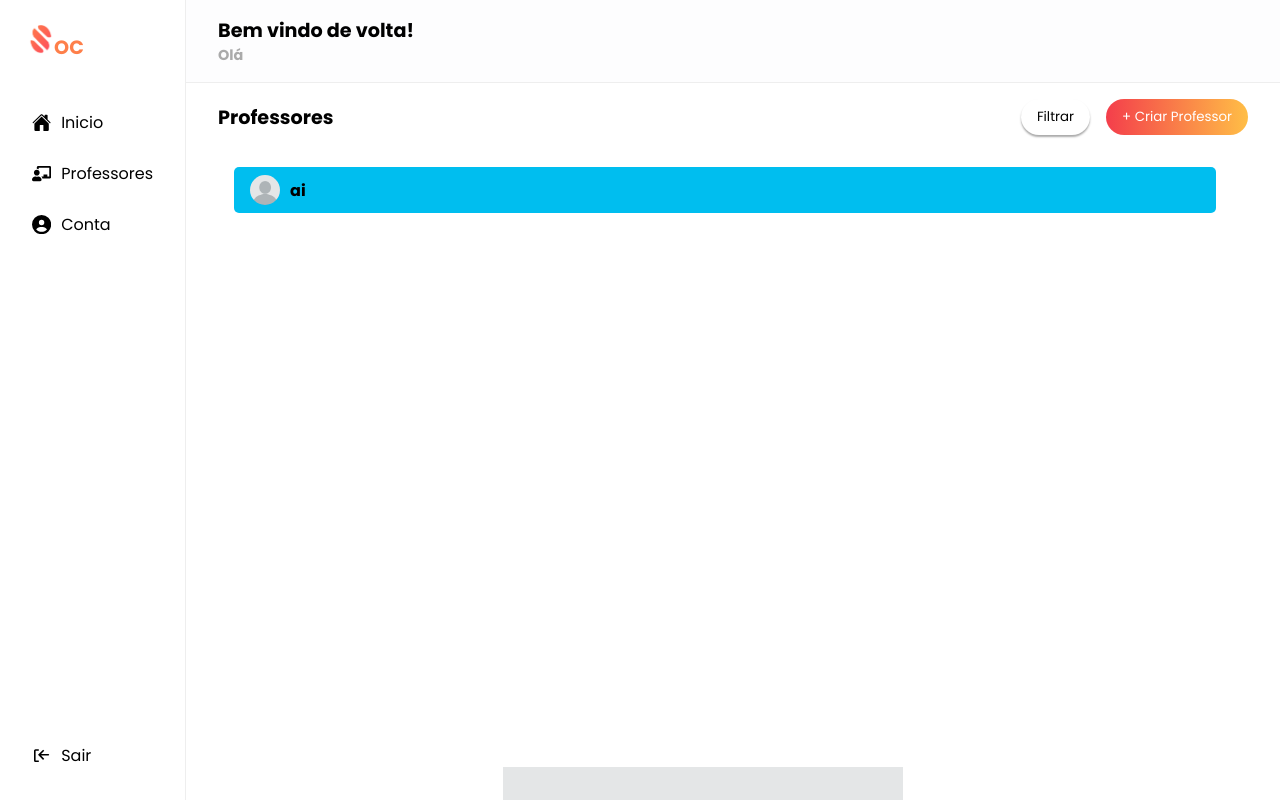
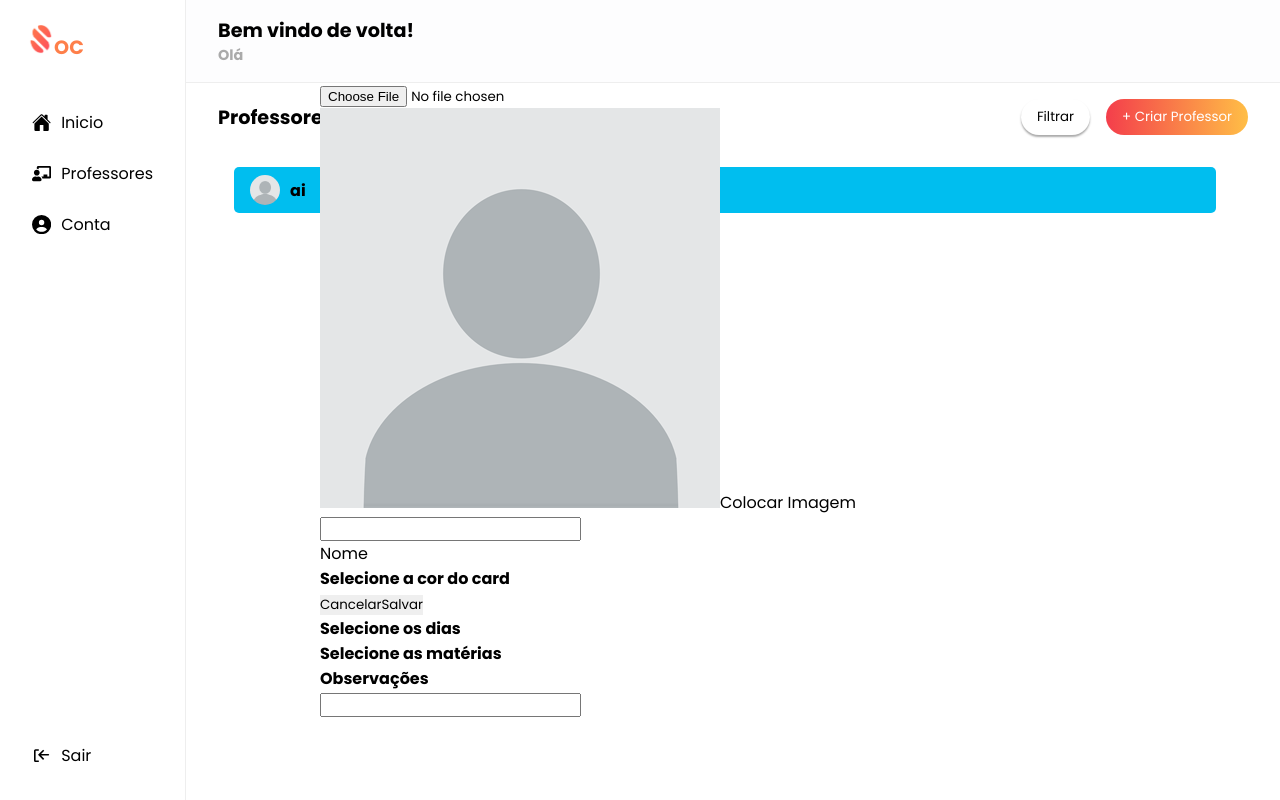
Before and after one commit to Arthur-Ruas/Sistema-Organizacional-de-Cronogramas, a React (Create React App) app in the folder client/: page /teachers in a window 1280 px wide. Both pictures are taken after a click on the button "+ Criar Professor". Shown: the top 800 px of the page. Built offline with nearby package versions, Linux system fonts and the light colour scheme.

Commit message:
Arthur: Inicio da função de mostrar e esconder os Modals

```diff
--- a/client/package.json
+++ b/client/package.json
@@ -12,7 +12,7 @@
     "react-icons": "^5.0.1",
     "react-router-dom": "^6.22.3",
     "react-scripts": "5.0.1",
-    "sass": "^1.71.1",
+    "sass": "^1.72.0",
     "web-vitals": "^2.1.4"
   },
   "scripts": {
--- a/client/src/App.scss
+++ b/client/src/App.scss
@@ -17,6 +17,7 @@
 @import './styles/scss/layout/aside.scss';
 @import './styles/scss/layout/header.scss';
 @import './styles/scss/layout/teacherSearch.scss';
+@import './styles/scss/layout/createTeach.scss';
 
 
 /*SCSS Components*/
--- a/client/src/components/CreateTeacher/CreateTeacher.jsx
+++ b/client/src/components/CreateTeacher/CreateTeacher.jsx
@@ -2,7 +2,7 @@ import React, { useEffect, useState } from 'react'
 
 import Image from '../../assets/profile.png'
 
-const CreateTeacher = () => {
+const CreateTeacher = ({show}) => {
 
     {/*Carregar imagem no card*/ }
     const [file, setFile] = useState(Image)
@@ -23,26 +23,26 @@ const CreateTeacher = () => {
     const [colorCard, setColorCard] = useState(null);
 
   return (
-    <div className="form__prof" style={{ border: `5px solid ${colorCard}` }}>
+    <div className="form-teacher" style={{ border: `5px solid ${colorCard}`, display: `${show}` }}>
         <form>
-          <div className='form__prof__esquerdo'>
-            <div className='form__prof__input-foto'>
+          <div className='form-teacher__esquerdo'>
+            <div className='form-teacher__input-foto'>
               <input type="file" id='foto' onChange={getFile} />
-              <img src={file} id='profile-pic' alt='default-pic' />
+              <img src={file} id='teacherile-pic' alt='default-pic' />
               <label for='foto' id='input-file' accept="image/jpeg, image/png, image/jpg">Colocar Imagem</label>
             </div>
-            <div className="form__prof__input">
+            <div className="form-teacher__input">
               <input type='text' required
                 />
-              <p className='form__prof__placeholder'>Nome</p>
+              <p className='form-teacher__placeholder'>Nome</p>
             </div>
-            <div className='form__prof__select-cores'>
+            <div className='form-teacher__select-cores'>
               <h4 className='select-text'>Selecione a cor do card</h4>
-              <div className='form__prof__select-cores__wrapper'>
+              <div className='form-teacher__select-cores__wrapper'>
                 {
                   cores.map((cor) => {
                     return (
-                      <div className='form__prof__select-cores__items' style={{ backgroundColor: `${cor}` }} onClick={() => setColorCard(cor)}>
+                      <div className='form-teacher__select-cores__items' style={{ backgroundColor: `${cor}` }} onClick={() => setColorCard(cor)}>
 
                       </div>
                     )
@@ -50,25 +50,25 @@ const CreateTeacher = () => {
                 }
               </div>
             </div>
-            <div className='form__prof__btns'>
-              <button className='form__prof__btns__cancelar' type='button'>Cancelar</button>
-              <button className='form__prof__btns__submit' type='submit'>Salvar</button>
+            <div className='form-teacher__btns'>
+              <button className='form-teacher__btns__cancelar' type='button'>Cancelar</button>
+              <button className='form-teacher__btns__submit' type='submit'>Salvar</button>
             </div>
           </div>
-          <div className='form__prof__direito'>
-            <div className='form__prof__select-dias'>
+          <div className='form-teacher__direito'>
+            <div className='form-teacher__select-dias'>
               <h4 className='select-text'>Selecione os dias</h4>
-              <div className='form__prof__div-dias'>
+              <div className='form-teacher__div-dias'>
 
               </div>
             </div>
-            <div className='form__prof__select-materias'>
+            <div className='form-teacher__select-materias'>
               <h4 className='select-text'>Selecione as matérias</h4>
-              <div className='form__prof__div-materias'>
+              <div className='form-teacher__div-materias'>
 
               </div>
             </div>
-            <div className='form__prof__observacao'>
+            <div className='form-teacher__observacao'>
                 <h4 className='select-text'>Observações</h4>
                 <input type="text" maxlength="150"
                 />
--- a/client/src/components/TeacherSearch/TeacherSearch.jsx
+++ b/client/src/components/TeacherSearch/TeacherSearch.jsx
@@ -1,8 +1,18 @@
-import React from 'react';
+import React, { useState } from 'react';
 import TeacherCard from '../TeacherCard/TeacherCard';
 import CreateTeacher from '../CreateTeacher/CreateTeacher';
 
 const TeacherSearch = () => {
+
+    const [show, setShow] = useState("none")
+
+    function showHidden(){
+        setShow("block")
+        if(show == "block"){
+            setShow("none")
+        }
+    }
+
   return (
     <div className='teacher__content'>
         <div className='teacher__search'>
@@ -11,14 +21,14 @@ const TeacherSearch = () => {
             </div>
             <div className='teacher__search__direito'>
                 <button className='teacher__search__button-filtro'>Filtrar</button>
-                <button className='teacher__search__button-criar'
+                <button className='teacher__search__button-criar' onClick={showHidden}
                 >+ Criar Professor</button>
             </div>
         </div>
         <div className='teacher__wrapper'>
             <TeacherCard teacherCardColor="#00beef" teacherName={"ai"}/>
         </div>
-        <CreateTeacher/>
+        <CreateTeacher show={show}/>
     </div>
 
   )
--- a/client/src/styles/css/styles.css
+++ b/client/src/styles/css/styles.css
@@ -348,6 +348,13 @@ button {
   overflow-y: scroll;
 }
 
+.form-teacher {
+  position: absolute;
+  top: 50%;
+  left: 50%;
+  transform: translate(-50%, -50%);
+}
+
 /*SCSS Components*/
 .button {
   background: linear-gradient(to left, #ffbe46, #f43e4b);
--- /dev/null
+++ b/client/src/styles/scss/layout/createTeach.scss
@@ -0,0 +1,6 @@
+.form-teacher{
+    position: absolute;
+    top: 50%;
+    left: 50%;
+    transform: translate(-50%, -50%);
+}
```
Also changed, not shown: 2 other files (tests, documents, lock files or other folders).
